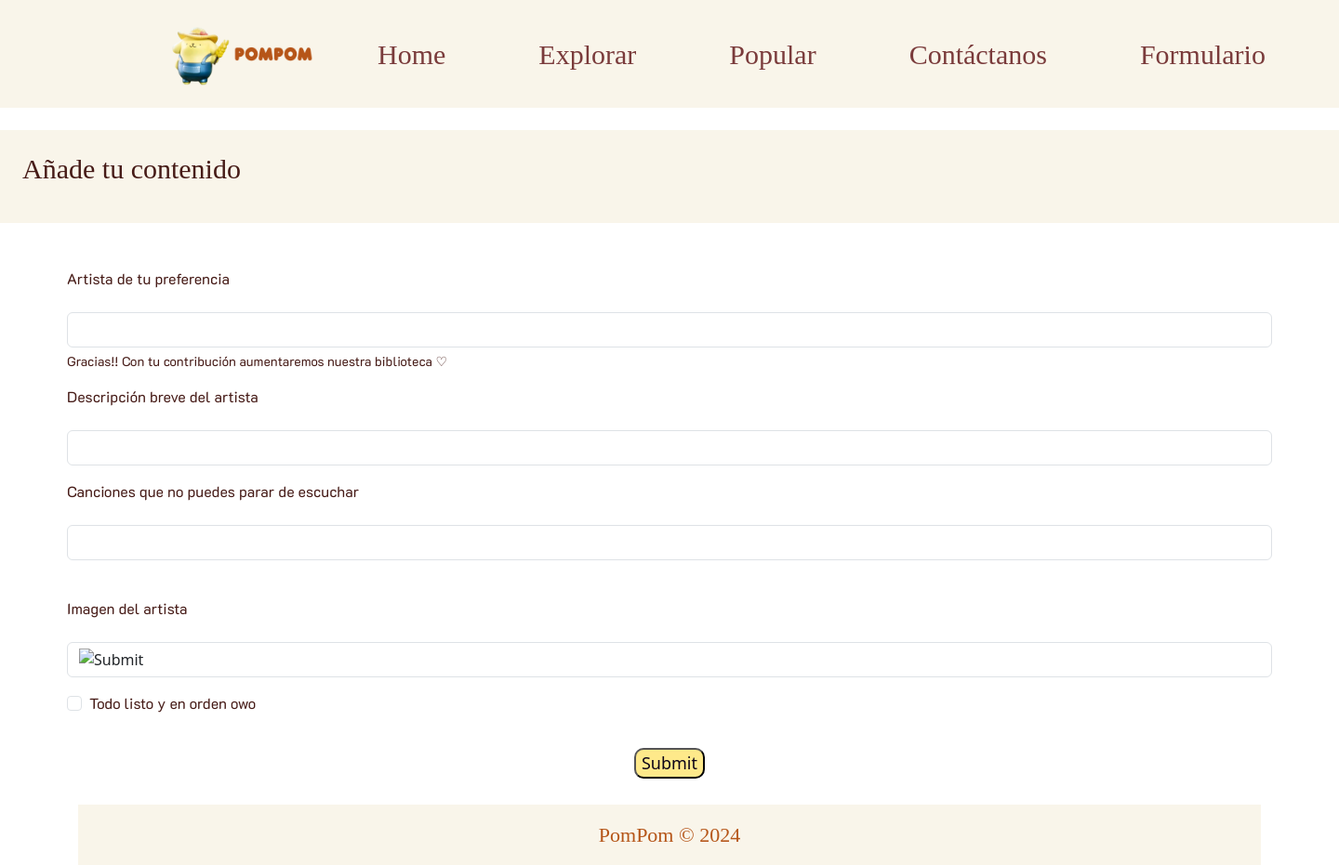
After one commit to LavernFest/Evidencia2, a PHP site: page /formulario.php in a window 1440 px wide. The commit adds this page. Shown: the whole page at 93% size. Run offline with PHP 8.4, Linux system fonts and the light colour scheme; data that the repository does not hold is empty; some web fonts are replaced.

Commit message:
Se agrego Formulario

```diff
--- a/css/PompomEV2.css
+++ b/css/PompomEV2.css
@@ -200,3 +200,12 @@ footer{
     padding-right: 50px;
     display: inline-block;
 }
+.button {
+    background-color: #fee98a;
+    border-radius: 10px;
+    color: rgb(11, 2, 24);
+    text-align: center;
+    font-size: 18px;
+    margin: 4px 2px;
+    cursor: pointer;
+    }
--- /dev/null
+++ b/formulario.php
@@ -0,0 +1,57 @@
+<?php
+    include('head.php');
+    include('arreglos.php');
+?>
+<!--Formulario-->
+<div class="row">
+    <div class="col-12">
+        <div class="rectangle mt-4 mb-4">
+            <h3 class="px-4 py-4">Añade tu contenido</h3>
+        </div>
+    </div>
+</div>
+
+<br>
+<div class="container">
+    <div class="row">
+        <div class="col-12">
+            <form>
+              <div class="mb-3">
+                <label for="exampleInputText1" class="form-label"><p>Artista de tu preferencia</p></label>
+                <input type="text" class="form-control" id="exampleInputText1" aria-describedby="artistHelp">
+                <div id="artistHelp" class="form-text"><p>Gracias!! Con tu contribución aumentaremos nuestra biblioteca ♡</p></div>
+              </div>
+
+              <div class="mb-3">
+                <label for="exampleInput" class="form-label"><p>Descripción breve del artista</p></label>
+                <input type="text" class="form-control" id="exampleInput">
+              </div>
+
+              <div class="mb-3">
+                  <label for="exampleInput2" class="form-label"><p>Canciones que no puedes parar de escuchar</p></label>
+                  <input type="text" class="form-control" id="exampleInput2">
+              </div>
+
+              <br>
+
+              <div class="mb-3">
+                  <label for="TryingInput" class="form-label"><p>Imagen del artista</p></label>
+                  <input type="image" class="form-control" id="TryingInput">
+              </div>
+
+              <div class="mb-3 form-check">
+                <input type="checkbox" class="form-check-input" id="exampleCheck1">
+                <label class="form-check-label" for="exampleCheck1"><p>Todo listo y en orden owo</p></label>
+              </div>
+
+<div class="container">
+    <div class="row mb-4">
+        <div class= "col text-center">
+              <button type="submit" class="button">Submit</button>
+            </form>
+        </div>
+    </div>
+
+<?php
+    include('footer.php');
+?>
--- a/head.php
+++ b/head.php
@@ -47,6 +47,9 @@
                             <li class="nav-item">
                                 <a class="nav-link" href="Contactanos.php">Contáctanos</a>
                             </li>
+                            <li class="nav-item">
+                                <a class="nav-link" href="formulario.php">Formulario</a>
+                            </li>
                         </ul>
                     </div>
                 </div>
```
